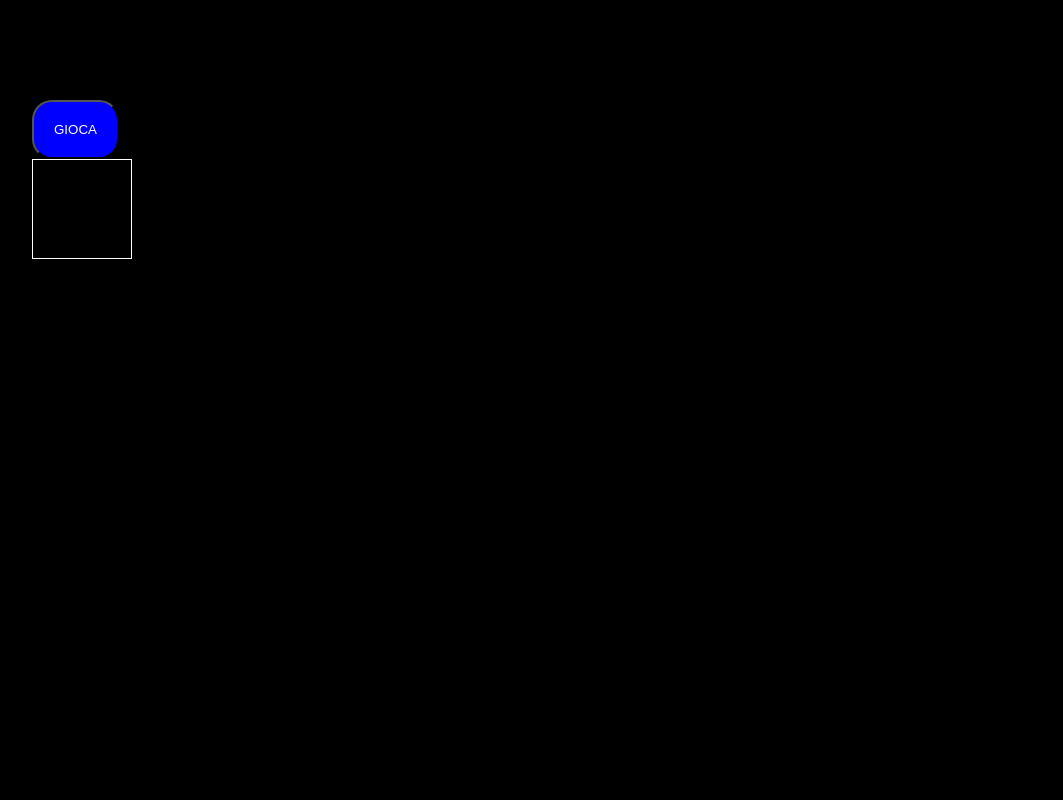
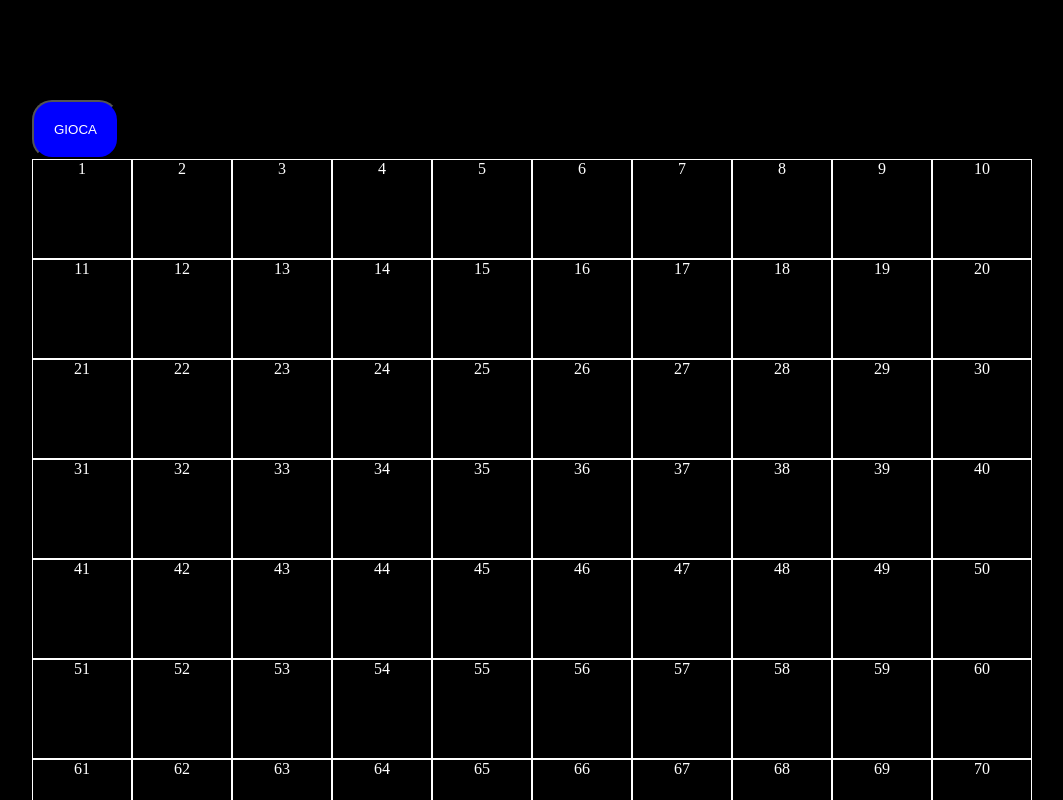
Before and after one commit to lorenzocutrera/js-campominato-grid, a plain HTML site: page index.html in a window 1280 px wide. Both pictures are taken after a click on the button "GIOCA". Shown: the top 800 px of the page, without its empty margins (108-1171 px from the left). Drawn offline with Linux system fonts and the light colour scheme.

Commit message:
add complete

```diff
--- a/css/style.css
+++ b/css/style.css
@@ -25,8 +25,15 @@ button{
     flex-wrap: wrap;
 }
 
+.bg-green{
+    background-color: greenyellow;
+}
+
 .cella{
     width: calc(100% / 10);
     aspect-ratio: 1 / 1;
     border: solid 1px white;
+    color: white;
+    text-align: center;
+    vertical-align: middle;
 }
--- a/index.html
+++ b/index.html
@@ -9,7 +9,7 @@
 <body>
 
     <div class="container">
-        <button>GIOCA</button>
+        <button class="inizia">GIOCA</button>
 
         <div id="gameGrid" class="griglia">
 
--- a/js/script.js
+++ b/js/script.js
@@ -13,13 +13,27 @@ Le validazioni e i controlli possiamo farli anche in un secondo momento.
 */
 
 
-let gameGrid = document.getElementById('gameGrid'); // seleziono la  grid
 
-let cell = document.createElement('div'); // creo un div
-cell.className = 'cella'; // assegno a questo di la classe
+document.querySelector('.inizia').addEventListener('click', function () {
+    let gameGrid = document.getElementById('gameGrid'); // seleziono la  grid
+    gameGrid.innerHTML = ""; // svuoto il container
 
-gameGrid.append(cell); // appendo al grid il div appena creato
+    // scrivere per 100 volte un div.cella dentro al gameGrid
+    for (let i = 0; i < 100; i++) {
 
-for (let i = 0; i < 100; i++){
-    cell
-}
+
+        let cell = document.createElement('div'); // creo un div
+        cell.className = 'cella'; // assegno a questo di la classe
+        cell.innerText = i + 1;
+
+        gameGrid.append(cell); // appendo al grid il div appena creato
+
+        cell.addEventListener('click', function () {
+            //console.log('ho cliccato sull elemento dom:', cellElement);
+            //console.log(this); // Dom element cellElement
+            this.classList.toggle('bg-green')
+            console.log(this.innerText);
+        })
+
+    }
+});
```
